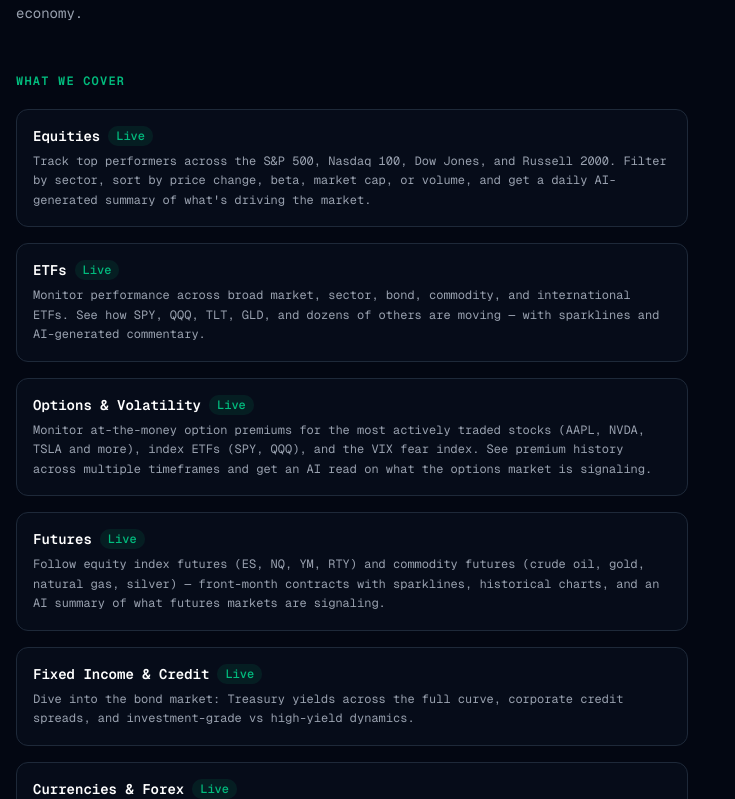
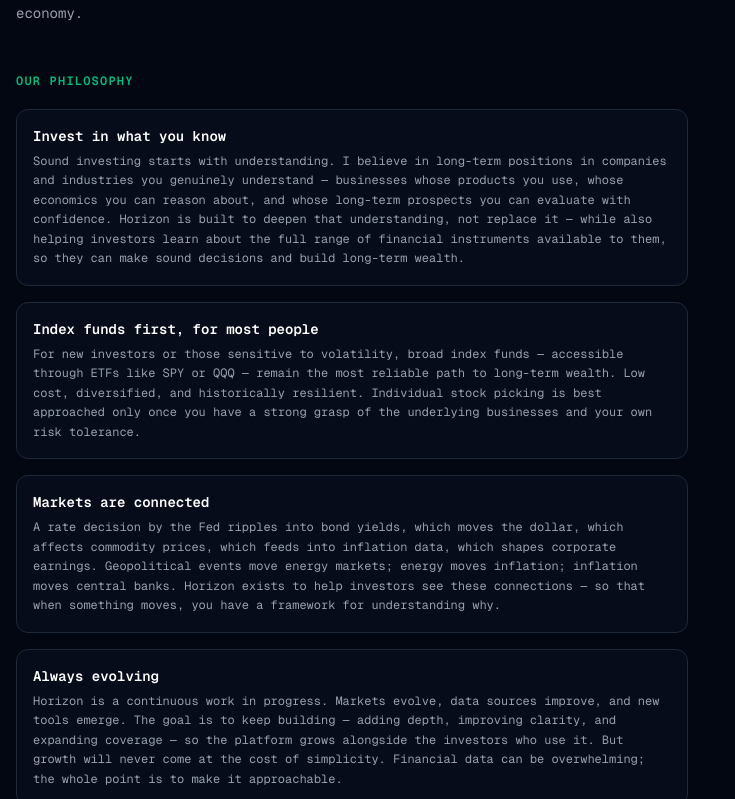
Before and after one commit to ShantanuBal/stock-app, a Next.js app: page /about in a window 1280 px wide. Shown: the part 401-1200 px from the top of the page, without its empty margins (0-735 px from the left). Built offline with nearby package versions, Linux system fonts and the light colour scheme; no server answers.

Commit message:
Add Our Philosophy section to About page
Co-Authored-By: Claude Sonnet 4.6 <noreply@anthropic.com>

```diff
--- a/app/about/page.tsx
+++ b/app/about/page.tsx
@@ -76,6 +76,37 @@ export default function AboutPage() {
         </p>
       </div>
 
+      {/* Philosophy */}
+      <div className="mb-12">
+        <h2 className="text-xs font-semibold uppercase tracking-widest text-emerald-500 mb-5">Our Philosophy</h2>
+        <div className="space-y-4">
+          <div className="rounded-xl border border-gray-200 dark:border-gray-800 bg-white dark:bg-gray-900/30 p-4">
+            <p className="text-sm font-semibold text-gray-900 dark:text-white mb-1.5">Invest in what you know</p>
+            <p className="text-xs text-gray-500 dark:text-gray-400 leading-relaxed">
+              Sound investing starts with understanding. I believe in long-term positions in companies and industries you genuinely understand — businesses whose products you use, whose economics you can reason about, and whose long-term prospects you can evaluate with confidence. Horizon is built to deepen that understanding, not replace it — while also helping investors learn about the full range of financial instruments available to them, so they can make sound decisions and build long-term wealth.
+            </p>
+          </div>
+          <div className="rounded-xl border border-gray-200 dark:border-gray-800 bg-white dark:bg-gray-900/30 p-4">
+            <p className="text-sm font-semibold text-gray-900 dark:text-white mb-1.5">Index funds first, for most people</p>
+            <p className="text-xs text-gray-500 dark:text-gray-400 leading-relaxed">
+              For new investors or those sensitive to volatility, broad index funds — accessible through ETFs like SPY or QQQ — remain the most reliable path to long-term wealth. Low cost, diversified, and historically resilient. Individual stock picking is best approached only once you have a strong grasp of the underlying businesses and your own risk tolerance.
+            </p>
+          </div>
+          <div className="rounded-xl border border-gray-200 dark:border-gray-800 bg-white dark:bg-gray-900/30 p-4">
+            <p className="text-sm font-semibold text-gray-900 dark:text-white mb-1.5">Markets are connected</p>
+            <p className="text-xs text-gray-500 dark:text-gray-400 leading-relaxed">
+              A rate decision by the Fed ripples into bond yields, which moves the dollar, which affects commodity prices, which feeds into inflation data, which shapes corporate earnings. Geopolitical events move energy markets; energy moves inflation; inflation moves central banks. Horizon exists to help investors see these connections — so that when something moves, you have a framework for understanding why.
+            </p>
+          </div>
+          <div className="rounded-xl border border-gray-200 dark:border-gray-800 bg-white dark:bg-gray-900/30 p-4">
+            <p className="text-sm font-semibold text-gray-900 dark:text-white mb-1.5">Always evolving</p>
+            <p className="text-xs text-gray-500 dark:text-gray-400 leading-relaxed">
+              Horizon is a continuous work in progress. Markets evolve, data sources improve, and new tools emerge. The goal is to keep building — adding depth, improving clarity, and expanding coverage — so the platform grows alongside the investors who use it. But growth will never come at the cost of simplicity. Financial data can be overwhelming; the whole point is to make it approachable.
+            </p>
+          </div>
+        </div>
+      </div>
+
       {/* Features */}
       <div className="mb-12">
         <h2 className="text-xs font-semibold uppercase tracking-widest text-emerald-500 mb-5">What We Cover</h2>
```
